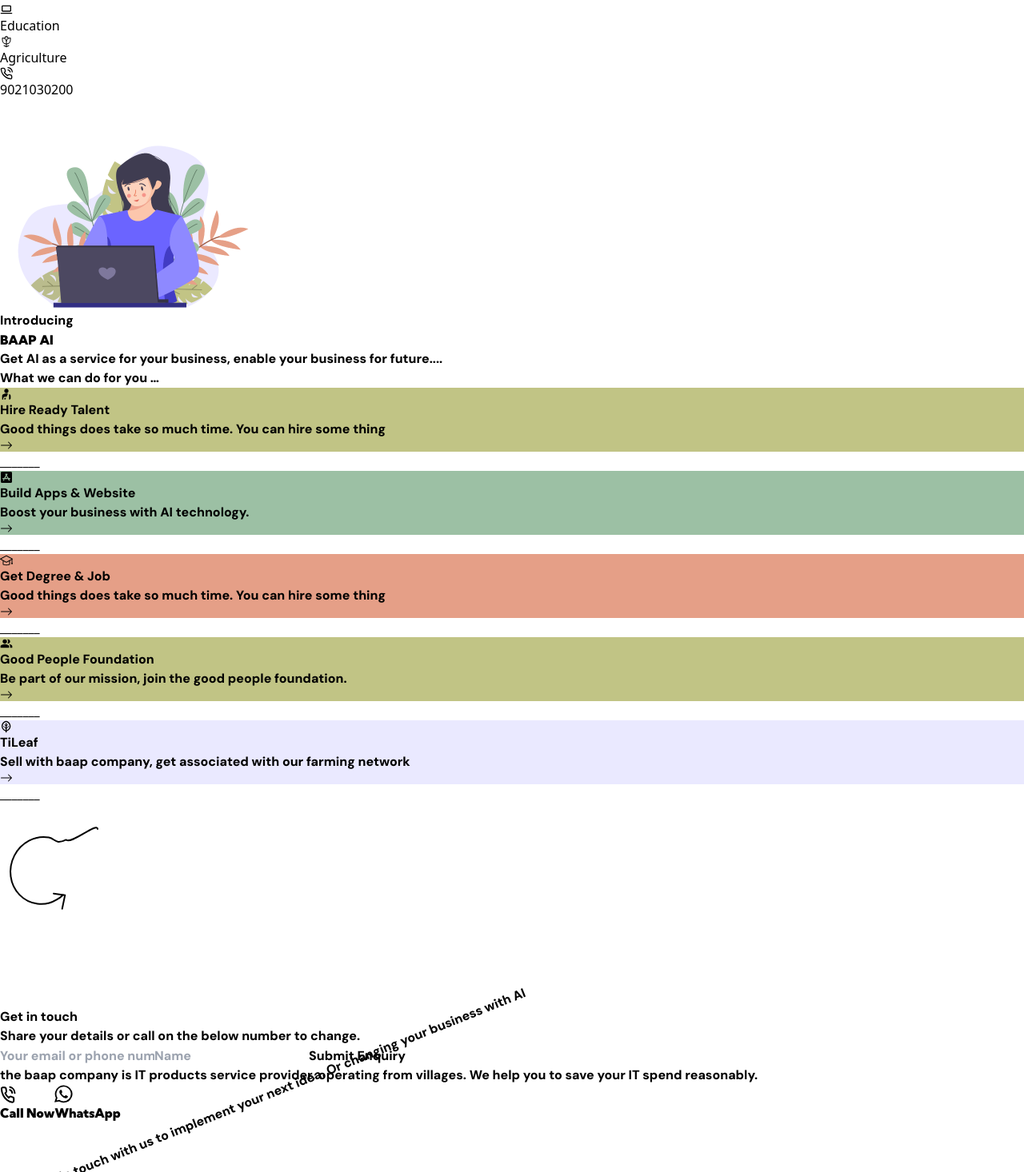
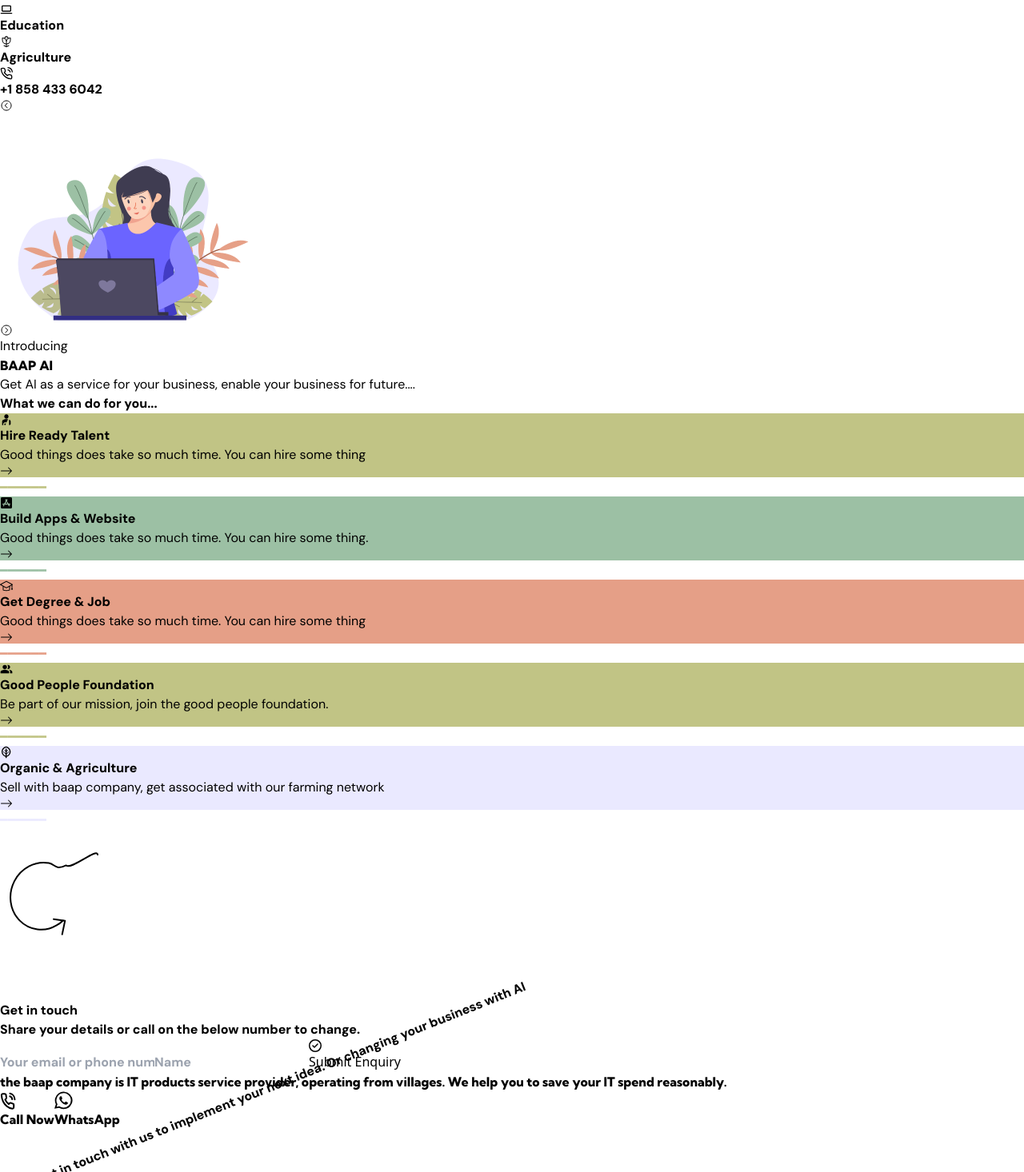
Before and after one commit to Y0GESHSHINDE/baap_ai, a React (Vite) app: page / in a window 1280 px wide. Shown: the part 124-1590 px from the top of the page at 80% size. Built offline with nearby package versions, Linux system fonts and the light colour scheme.

Commit message:
Carousel icon add & Colour fix

```diff
--- a/public/font.css
+++ b/public/font.css
@@ -16,5 +16,13 @@
  }
  .kumbh-sans {
    font-family: "Kumbh Sans", serif;
-   font-weight: 900;
+   font-style: normal;
+   font-weight: 800;
  }
+
+ .dm-sans-normal {
+  font-family: "DM Sans", serif;
+  font-optical-sizing: auto;
+  font-weight: 400;
+  font-style: normal;
+}
--- a/src/components/HeroSection/ContactCard.jsx
+++ b/src/components/HeroSection/ContactCard.jsx
@@ -1,45 +1,47 @@
 import React from "react";
+import { FaRegCircleCheck } from "react-icons/fa6";
 import phone from "../../../public/assets/Icon feather-phone-call.svg"
 import whatsapp from "../../../public/assets/Icon akar-whatsapp-fill.svg"
 
 function ContactCard() {
   return (
-    <div className="max-w-sm mx-auto p-6 w-[280px] 2xl:w-[350px] h-[500px] bg-white rounded-lg shadow-md">
-      <h2 className="text-lg font-bold text-gray-800 dm-sans text-[16px]">
+    <div className="max-w-sm mx-auto p-6 w-[280px] 2xl:w-[346px] h-[473px] bg-white rounded-lg shadow-md">
+      <h2 className="text-lg font-bold text-gray-800 dm-sans  text-[16px]">
         Get in touch
       </h2>
-      <p className="mt-2 text-sm text-gray-600 font-normal dm-sans text-[14px]">
+      <p className="mt-[5px] text-sm text-[#7B7B7B] font-normal dm-sans text-[13px]">
         Share your details or call on the below number to change.
       </p>
       <form className="mt-4">
         <input
           type="text"
           placeholder="Your email or phone number"
-          className="w-full p-3 border border-gray-300 rounded-lg mb-3 focus:outline-none font-normal dm-sans focus:ring-2 focus:ring-purple-500"
+          className="w-full  p-3 border border-gray-300 rounded-lg mb-3 focus:outline-none font-normal dm-sans text-[14px] text-[#7B7B7B] focus:ring-2 focus:ring-purple-500"
         />
         <input
           type="text"
           placeholder="Name"
-          className="w-full p-3 border border-gray-300 rounded-lg mb-3 font-normal dm-sans focus:outline-none focus:ring-2 focus:ring-purple-500"
+          className="w-full p-3 border border-gray-300 rounded-lg mb-3 font-normal dm-sans text-[14px] text-[#7B7B7B] focus:outline-none focus:ring-2 focus:ring-purple-500"
         />
         <button
           type="submit"
-          className="w-full p-3 bg-purple-500 text-white rounded-lg text-center font-normal dm-sans">
-          <span>Submit Enquiry </span>
+          className="text-[13px] p-3 bg-[#635BFF] text-[#FFFFFF] text-center rounded-lg   w-[167px] h-[45px] ">
+
+          <span className=" flex justify-evenly " > <FaRegCircleCheck className="leading-none h-[20px] w-[20px] " /> Submit Enquiry </span>
         </button>
       </form>
-      <p className="mt-4 text-sm text-gray-600 font-normal dm-sans">
+      <p className="mt-[29.38px] text-[13px] text-[#7B7B7B] kumbh-sans font-normal">
         the baap company is IT products service provider, operating from
         villages. We help you to save your IT spend reasonably.
       </p>
       <div className="mt-4 flex justify-between space-x-4">
-        <button className="w-full flex items-center justify-center p-3 kumbh-sans font-semibold bg-gray-100 rounded-lg hover:bg-gray-200">
+        <button className="w-[123px] h-[45px] flex items-center justify-center p-3 kumbh-sans font-semibold bg-[#EBEBFF] rounded-lg hover:bg-gray-200">
           <span>
             <img src={phone} alt="" />
           </span>{" "}
           <span className="ml-2 text-[12px] ">Call Now</span>
         </button>
-        <button className="w-full flex items-center justify-center p-3 kumbh-sans font-semibold bg-gray-100 rounded-lg hover:bg-gray-200">
+        <button className="w-[123px] h-[45px] flex items-center justify-center p-3 kumbh-sans font-semibold bg-[#EBEBFF]  rounded-lg hover:bg-gray-200">
           <span>
             <img
               src={whatsapp}
--- a/src/components/HeroSection/FeatureCard.jsx
+++ b/src/components/HeroSection/FeatureCard.jsx
@@ -10,21 +10,21 @@
       >
 
         <div className="flex">
-          {Icon && <Icon className="text-black text-[30px] mt-2" />}
-          <h3 className="text-black text-[15px] ms-2 dm-sans font-bold">{title}</h3>
+          {Icon && <Icon className="text-black text-[40px] leading-none mt-2" />}
+          <h3 className="text-black text-[15px] ms-2 dm-sans">{title}</h3>
         </div>
 
 
-        <p className="text-[15px] text-left text-black dm-sans font-normal">
+        <p className="text-[15px] text-left text-black dm-sans-normal font-normal">
           {description}
         </p>
 
 
-        <BsArrowRight className="absolute bottom-4 right-4 text-black text-[20px]" />
+        <BsArrowRight className="absolute bottom-5 right-4 text-black text-[22px]" />
       </div>
 
 
-      <h1 className="relative -top-14 lg:ms-24 text-[50px]">_______</h1>
+      <h1 className="relative -top-9 lg:ms-[90px]  text-[50px]" ><span style={{ color: bgColor }} >━━━━━━</span></h1>
     </div>
   );
 };
--- a/src/components/HeroSection/HeroSectionAll.css
+++ b/src/components/HeroSection/HeroSectionAll.css
@@ -1,6 +1,6 @@
 #Box{
    border-radius: 30px;
-   margin-top: 90px;
+   margin-top: 50px;
    transform: matrix(0.93, -0.37, 0.37, 0.93, 0, 0);
 }
 
--- a/src/components/HeroSection/LeftSection.jsx
+++ b/src/components/HeroSection/LeftSection.jsx
@@ -1,36 +1,47 @@
 import React from "react";
-import { FaUser,FaAppStoreIos  } from "react-icons/fa";
-import { MdPersonalInjury , MdPeopleAlt  } from "react-icons/md";
+import { FaUser, FaAppStoreIos } from "react-icons/fa";
+import { MdPersonalInjury, MdPeopleAlt } from "react-icons/md";
 import { SlGraduation } from "react-icons/sl";
 import { TiLeaf } from "react-icons/ti";
 import img1 from "../../../public/assets/—Pngtree—woman work from home with_5388281.png";
+import img2 from "../../../public/assets/Group 6.svg";
 import FeatureCard from "./FeatureCard";
+import {
+  IoChevronForwardCircleOutline,
+  IoChevronBackCircleOutline,
+} from "react-icons/io5";
 
 function LeftSection() {
   return (
     <div>
-
-      <div className=" h-[220px] sm:h-[327px]  flex justify-center lg:justify-start md:text-left">
+      <div className=" h-[220px] sm:h-[327px] flex justify-evenly sm:grid sm:grid-cols-3 lg:grid-cols-12 ">
+        <div className="flex items-center  text-[30px] opacity-20  sm:col-span-1  lg:col-span-1 ">
+          <IoChevronBackCircleOutline />
+        </div>
         <img
           src={img1}
           alt="Work from home"
-          className="w-[220px] h-[220px] sm:w-[327px] sm:h-[327px]"
+          className="w-[220px] h-[220px] sm:w-[327px] sm:h-[327px] sm:col-span-1 lg:col-span-5"
         />
+        <div className="flex justify-end items-center text-[30px] opacity-20   sm:col-span-1  lg:col-span-6 ">
+          <IoChevronForwardCircleOutline />
+        </div>
       </div>
 
-
       <div className=" h-full text-center lg:text-left">
-        <h1 className="text-[18px] ms-0 md:ms-[70px] dm-sans">Introducing</h1>
-        <h1 className="text-[25px] sm:text-[55px] ms-0 md:ms-[70px] kumbh-sans">
-          BAAP AI
+        <h1 className="text-[18px] ms-0 md:ms-[70px] dm-sans-normal text-[#575757]">
+          Introducing
         </h1>
-        <h1 className="text-[18px] sm:text-[30px] ms-0 md:ms-[70px] dm-sans">
-          Get AI as a service for your business, enable your business for future....
+        <h1 className="text-[25px] sm:text-[55px] ms-0 md:ms-[70px] kumbh-sans text-black">
+          <span className="text-[#635BFF]">BAAP</span> AI
+        </h1>
+        <h1 className="text-[18px] sm:text-[30px] text-[#222121] ms-0 md:ms-[70px] dm-sans-normal">
+          Get AI as a service for your business, enable your business for
+          future....
         </h1>
         <h1 className="text-[18px] ms-0 mb-20 lg:mb-0 mt-[18px] md:ms-[70px] dm-sans">
-          What we can do for you …
+          What we can do for you...
         </h1>
-
 
         <div className="flex justify-center lg:block">
           <div className="grid grid-cols-1 sm:grid-cols-3 md:grid-cols-3 lg:grid-cols-3 xl:grid-cols-4 2xl:grid-cols-5 gap-4">
@@ -43,7 +54,7 @@
             <FeatureCard
               icon={FaAppStoreIos}
               title="Build Apps & Website"
-              description="Boost your business with AI technology."
+              description="Good things does take so much time. You can hire some thing."
               bgColor="#9CC0A4"
             />
             <FeatureCard
@@ -53,14 +64,14 @@
               bgColor="#E59F87"
             />
             <FeatureCard
-              icon={MdPeopleAlt }
+              icon={MdPeopleAlt}
               title="Good People Foundation"
               description="Be part of our mission, join the good people foundation."
               bgColor="#C1C485"
             />
             <FeatureCard
-              icon={TiLeaf }
-              title="TiLeaf"
+              icon={TiLeaf}
+              title="Organic & Agriculture"
               description="Sell with baap company, get associated with our farming network"
               bgColor="#EAE9FF"
             />
--- a/src/components/HeroSection/RightSection.jsx
+++ b/src/components/HeroSection/RightSection.jsx
@@ -5,28 +5,25 @@
 function RightSection() {
   return (
     <div className="h-full flex justify-center flex-col">
-      <div className="flex text-center  h-[280px] justify-center ">
+      <div className="flex  text-center mt-0 lg:-mt-60  2xl:mt-16  h-[280px] justify-center ">
         <div className="flex ">
           <div className="hidden lg:flex">
             <img
-              className="h-[138px] w-[121px] lg:mt-[200px]"
+              className="h-[138px] w-[121px] z-0 mt-0 sm:mt-[150px] lg:mt-[180px]"
               src={img}
               alt=""
               srcset=""
             />
           </div>
-          <div>
-            <h1
-              className="text-[13px]  bg-[#FF5BBA] dm-sans font-medium w-[238px] h-[150px] flex items-center "
-              id="Box">
-              Get in touch with us to implement your next idea. Or changing your
-              business with AI
-            </h1>
-          </div>
+
+          <h1 className="text-[13px] md:-ms-4 z-2 bg-[#FF5BBA] dm-sans font-medium w-[238px] h-[150px]  flex items-center " id="Box">
+            Get in touch with us to implement your next idea. Or changing your
+            business with AI
+          </h1>
         </div>
       </div>
 
-      <div className=" ms-0 lg:ms-16 xl:ms-24 2xl:ms-40 ">
+      <div className=" ms-0 lg:ms-16 xl:ms-24 2xl:ms-[140px] -mt-10 ">
         <ContactCard />
       </div>
     </div>
--- a/src/components/Navbar.jsx
+++ b/src/components/Navbar.jsx
@@ -15,7 +15,7 @@
   };
 
   return (
-    <div className="relative container mx-auto flex justify-between items-center h-20">
+    <div className="relative container p-5 mx-auto flex justify-between items-center h-20 shadow-md shadow-[#E5E5E5]">
 
       <div className="flex items-center">
         <h1 className="p-2 mt-3 satisfy text-[58px]">b</h1>
@@ -37,11 +37,11 @@
 
 
       <div
-        className={`absolute sm:relative top-20 sm:top-0 left-0 w-full sm:w-auto  sm:bg-transparent bg-[#7f7f7f]  transition-transform duration-500 ease-in-out ${
+        className={`absolute sm:relative top-20 sm:top-0 left-0 w-full sm:w-auto  sm:bg-transparent  rounded z-50 bg-[#ffffff]  transition-transform duration-500 ease-in-out ${
           isMenuOpen ? "translate-x-0" : "-translate-x-full sm:translate-x-0"
         }`}
       >
-        <ul className="flex flex-col sm:flex-row items-center gap-6 sm:gap-2 md:gap-6 p-6 sm:p-0">
+        <ul className="flex flex-col sm:flex-row items-center dm-sans font-bold text-[#000000] gap-6 sm:gap-2 md:gap-6 p-6 sm:p-0">
           <li className="flex items-center text-[16px]  ">
             <SiCivicrm className="text-[20px] me-2" />
             Products
@@ -54,8 +54,8 @@
             <PiFlowerTulipDuotone className="text-[20px] me-2" />
             Agriculture
           </li>
-          <h1 className="flex items-center text-[16px] p-3 rounded-full bg-[#635BFF] text-white">
-            <FiPhoneCall className="me-2" /> 9021030200
+          <h1 className="flex items-center text-[10px] lg:text-[16px] p-3 rounded-full bg-[#635BFF] text-white">
+            <FiPhoneCall className="me-2" /> +1 858 433 6042
           </h1>
         </ul>
       </div>
```
Also changed, not shown: 1 other file (tests, documents, lock files or other folders).
